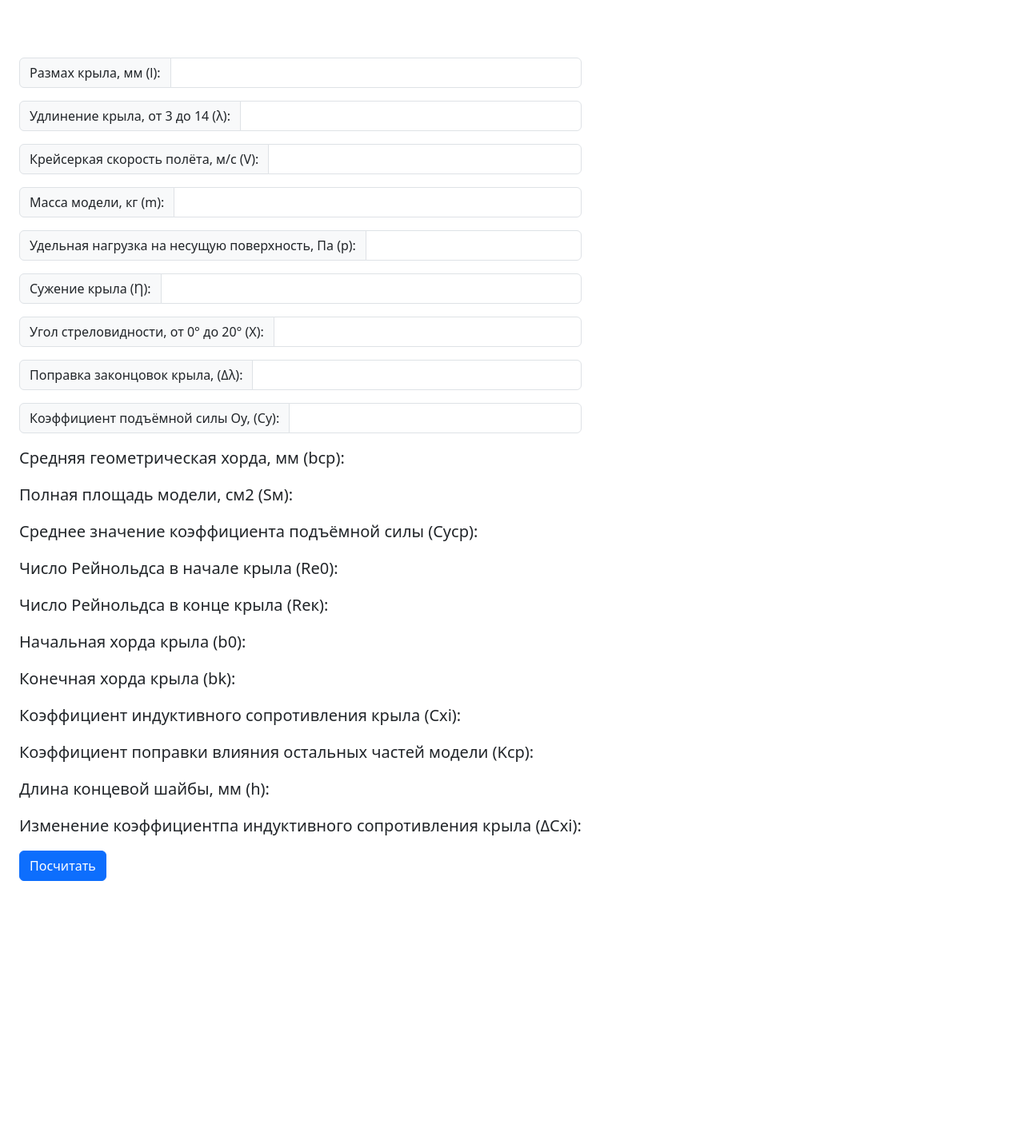
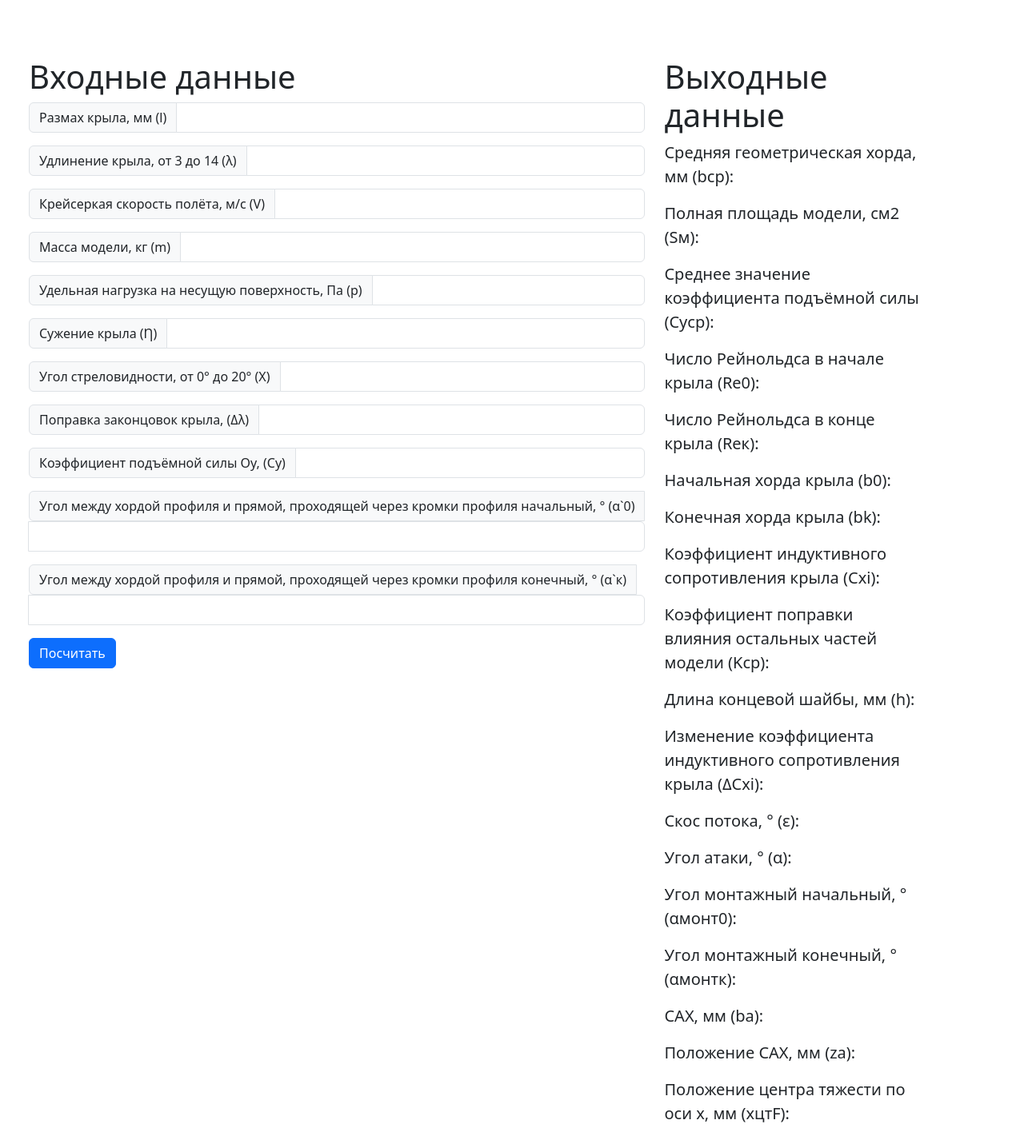
Before and after one commit to Sergey207/Project10, a Django app: page / in a window 1280 px wide. Shown: the part 72-1498 px from the top of the page at 80% size. Before the commit the page ends 1174 px from the top, so only its background shows below. Run offline with Django 4.2, Linux system fonts and the light colour scheme; some libraries are stand-ins or nearby versions.

Commit message:
formulas

```diff
--- a/main/views.py
+++ b/main/views.py
@@ -3,7 +3,21 @@ from django.shortcuts import render
 
 
 def mainpage(response: WSGIRequest):
-    names = [
+    inputs = [
+        "Размах крыла, мм (l)",
+        "Удлинение крыла, от 3 до 14 (λ)",
+        "Крейсеркая скорость полёта, м/с (V)",
+        "Масса модели, кг (m)",
+        "Удельная нагрузка на несущую поверхность, Па (p)",
+        "Сужение крыла (Ƞ)",
+        "Угол стреловидности, от 0° до 20° (X)",
+        "Поправка законцовок крыла, (Δλ)",
+        "Коэффициент подъёмной силы Oy, (Cy)",
+        "Угол между хордой профиля и прямой, проходящей через кромки профиля начальный, ° (α`0)",
+        "Угол между хордой профиля и прямой, проходящей через кромки профиля конечный, ° (α`к)"
+    ]
+
+    outputs = [
         "Средняя геометрическая хорда, мм (bср): ",
         "Полная площадь модели, см2 (Sм): ",
         "Среднее значение коэффициента подъёмной силы (Суср): ",
@@ -14,8 +28,19 @@ def mainpage(response: WSGIRequest):
         "Коэффициент индуктивного сопротивления крыла (Cxi): ",
         "Коэффициент поправки влияния остальных частей модели (Kср): ",
         "Длина концевой шайбы, мм (h): ",
-        "Изменение коэффициентпа индуктивного сопротивления крыла (ΔСxi): "
-
+        "Изменение коэффициента индуктивного сопротивления крыла (ΔСxi): ",
+        "Скос потока, ° (ε): ",
+        "Угол атаки, ° (α): ",
+        "Угол монтажный начальный, ° (αмонт0): ",
+        "Угол монтажный конечный, ° (αмонтк): ",
+        "САХ, мм (ba): ",
+        "Положение САХ, мм (za): ",
+        "Положение центра тяжести по оси x, мм (xцтF): "
     ]
 
-    return render(response, 'index.html', context={'vars': {str(i + 1): name for i, name in enumerate(names)}})
+    context = {
+        'inputs': {str(i + 1): name for i, name in enumerate(inputs)},
+        'outputs': {str(i + 1): name for i, name in enumerate(outputs)}
+    }
+
+    return render(response, 'index.html', context=context)
--- a/static_dev/js/calculate.js
+++ b/static_dev/js/calculate.js
@@ -38,20 +38,28 @@ function calculate() {
         "Коэффициент индуктивного сопротивления крыла (Cxi): ",
         "Коэффициент поправки влияния остальных частей модели (Kср): ",
         "Длина концевой шайбы, мм (h): ",
-        "Изменение коэффициентпа индуктивного сопротивления крыла (ΔСxi): "
-
+        "Изменение коэффициента индуктивного сопротивления крыла (ΔСxi): ",
+        "Скос потока, ° (ε): ",
+        "Угол атаки, ° (α): ",
+        "Угол монтажный начальный, ° (αмонт0): ",
+        "Угол монтажный конечный, ° (αмонтк): ",
+        "САХ, мм (ba): ",
+        "Положение САХ, мм (za): ",
+        "Положение центра тяжести по оси x, мм (xцтF): "
     ];
 
     // input
     let l = Number(document.getElementById("num1").value);
     let lambda = Number(document.getElementById("num2").value);
     let V = Number(document.getElementById("num3").value);
-    let m = Number(document.getElementById("num5").value);
-    let p = Number(document.getElementById("num6").value);
-    let n = Number(document.getElementById("num7").value);
-    let X = Number(document.getElementById("num8").value);
-    let dLambda = Number(document.getElementById("num9").value)
-    let Cy = Number(document.getElementById("num10").value)
+    let m = Number(document.getElementById("num4").value);
+    let p = Number(document.getElementById("num5").value);
+    let n = Number(document.getElementById("num6").value);
+    let X = Number(document.getElementById("num7").value);
+    let dLambda = Number(document.getElementById("num8").value)
+    let Cy = Number(document.getElementById("num9").value)
+    let alphastr0 = Number(document.getElementById("num10").value)
+    let alphastrk = Number(document.getElementById("num11").value)
 
     // count
     if (l > 0 && lambda > 0 && V > 0 && m > 0 && p > 0) {
@@ -84,10 +92,22 @@ function calculate() {
 
         let sigm = 0;
         let deltaCxi = ((Cy * Cy) / (pi * lambda)) * (1 + (sigm / 2) + ((sigm * sigm) / 4)) / (1 + (sigm / 2) + ((sigm * sigm) / 10));
+        let eps = Cy / (pi * lambda_ef);
+        let alphaBesc = Math.sqrt(Cy);
+        let alpha = alphaBesc + eps;
+        let alphaMont0 = alphastr0 + alpha;
+        let alphaMontk = alphastrk + alpha;
+
+        let Cxm;
+        let ba = (2 / 3) * ((1 + (bk / b0) + Math.pow(bk / b0, 2)) / (1 + (bk / b0))) * b0;
+        let za = 0.5 * ((1 + 2 * (bk / b0)) / (3 * (1 + (bk / b0))));
+
+
 
         // let R = 0.613 * Cr
         let results = [
-            bcp * 1000, Sm * 10000, Cycp, Re0, Rek, b0, bk, Cxi, Kcp, h, deltaCxi
+            bcp * 1000, Sm * 10000, Cycp, Re0, Rek, b0, bk, Cxi, Kcp, h, deltaCxi, eps,
+            alpha, alphaMont0, alphaMontk, ba * 1000, za * 1000, za * 1000
         ];
 
         for (let i = 0; i < vars.length; i++) {
--- a/templates/index.html
+++ b/templates/index.html
@@ -22,58 +22,30 @@
 <br>
 
 <div class="form-check form-check-inline">
-    <div class="input-group mb-3">
-        <span class="input-group-text" id="basic-addon1">Размах крыла, мм (l): </span>
-        <input type="number" class="form-control" id="num1" step="any">
+    <div class="container text-start">
+        <div class="row align-items-start">
+            <div class="col">
+                <h1 class="display-6">Входные данные</h1>
+
+                {% for k, v in inputs.items %}
+                    <div class="input-group mb-3">
+                        <span class="input-group-text" id="basic-addon1">{{ v }}</span>
+                        <input type="number" class="form-control" id="num{{ k }}" step="any">
+                    </div>
+                {% endfor %}
+
+                <button id="calculate" onclick="calculate()" class="btn btn-primary">Посчитать</button>
+            </div>
+
+            <div class="col">
+                <h1 class="display-6">Выходные данные</h1>
+
+                {% for k, v in outputs.items %}
+                    <p id="res{{ k }}" class="lead">{{ v }}</p>
+                {% endfor %}
+            </div>
+        </div>
     </div>
-
-    <div class="input-group mb-3">
-        <span class="input-group-text" id="basic-addon1">Удлинение крыла, от 3 до 14 (λ): </span>
-        <input type="number" class="form-control" id="num2" step="any">
-    </div>
-
-    <div class="input-group mb-3">
-        <span class="input-group-text" id="basic-addon1">Крейсеркая скорость полёта, м/с (V): </span>
-        <input type="number" class="form-control" id="num3" step="any">
-    </div>
-
-    <div class="input-group mb-3">
-        <span class="input-group-text" id="basic-addon1">Масса модели, кг (m): </span>
-        <input type="number" class="form-control" id="num5" step="any">
-    </div>
-
-    <div class="input-group mb-3">
-        <span class="input-group-text" id="basic-addon1">Удельная нагрузка на несущую поверхность, Па (p): </span>
-        <input type="number" class="form-control" id="num6" step="any">
-    </div>
-
-    <div class="input-group mb-3">
-        <span class="input-group-text" id="basic-addon1">Сужение крыла (Ƞ): </span>
-        <input type="number" class="form-control" id="num7" step="any">
-    </div>
-
-    <div class="input-group mb-3">
-        <span class="input-group-text" id="basic-addon1">Угол стреловидности, от 0° до 20° (X): </span>
-        <input type="number" class="form-control" id="num8" step="any">
-    </div>
-
-    <div class="input-group mb-3">
-        <span class="input-group-text" id="basic-addon1">Поправка законцовок крыла, (Δλ): </span>
-        <input type="number" class="form-control" id="num9" step="any">
-    </div>
-
-    <div class="input-group mb-3">
-        <span class="input-group-text" id="basic-addon1">Коэффициент подъёмной силы Oy, (Cy): </span>
-        <input type="number" class="form-control" id="num10" step="any">
-    </div>
-
-
-
-    {% for k, v in vars.items %}
-        <p id="res{{ k }}" class="lead">{{ v }}</p>
-    {% endfor %}
-
-    <button id="calculate" onclick="calculate()" class="btn btn-primary">Посчитать</button>
 </div>
 
 
```
